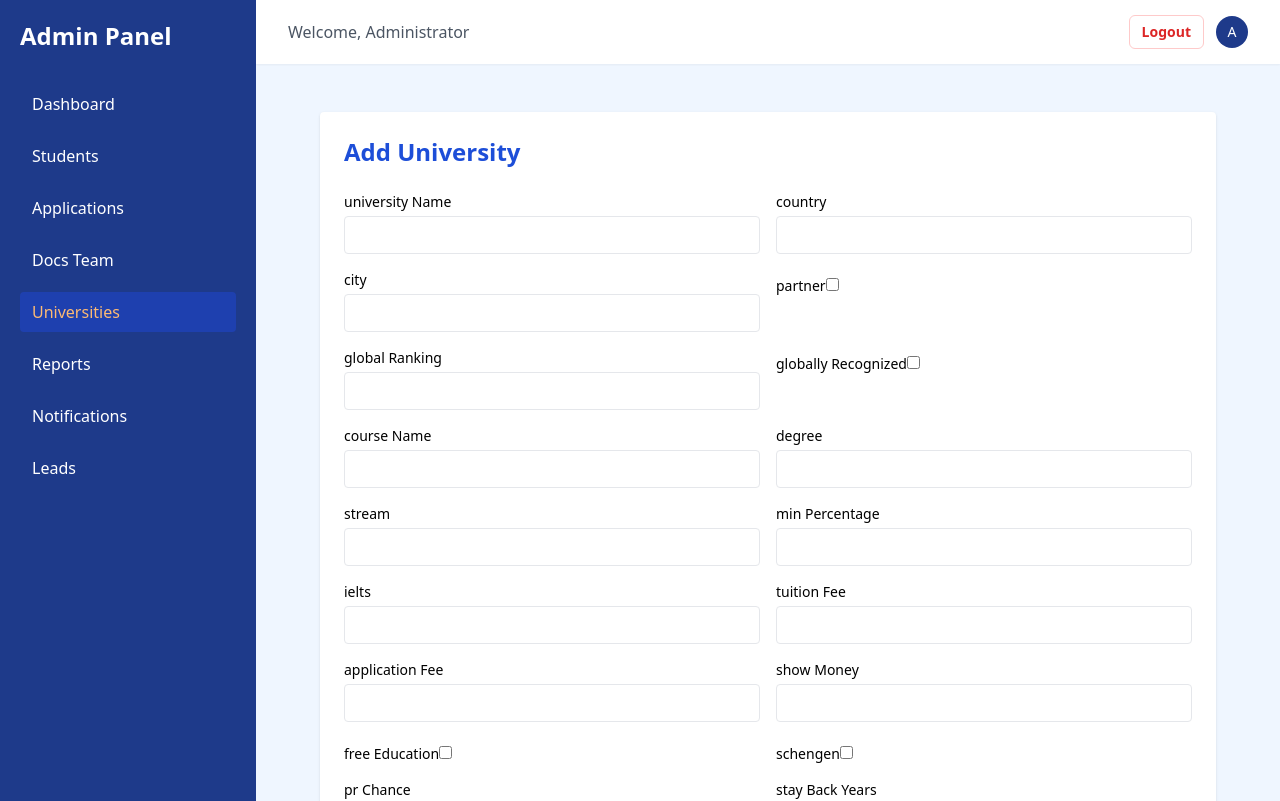
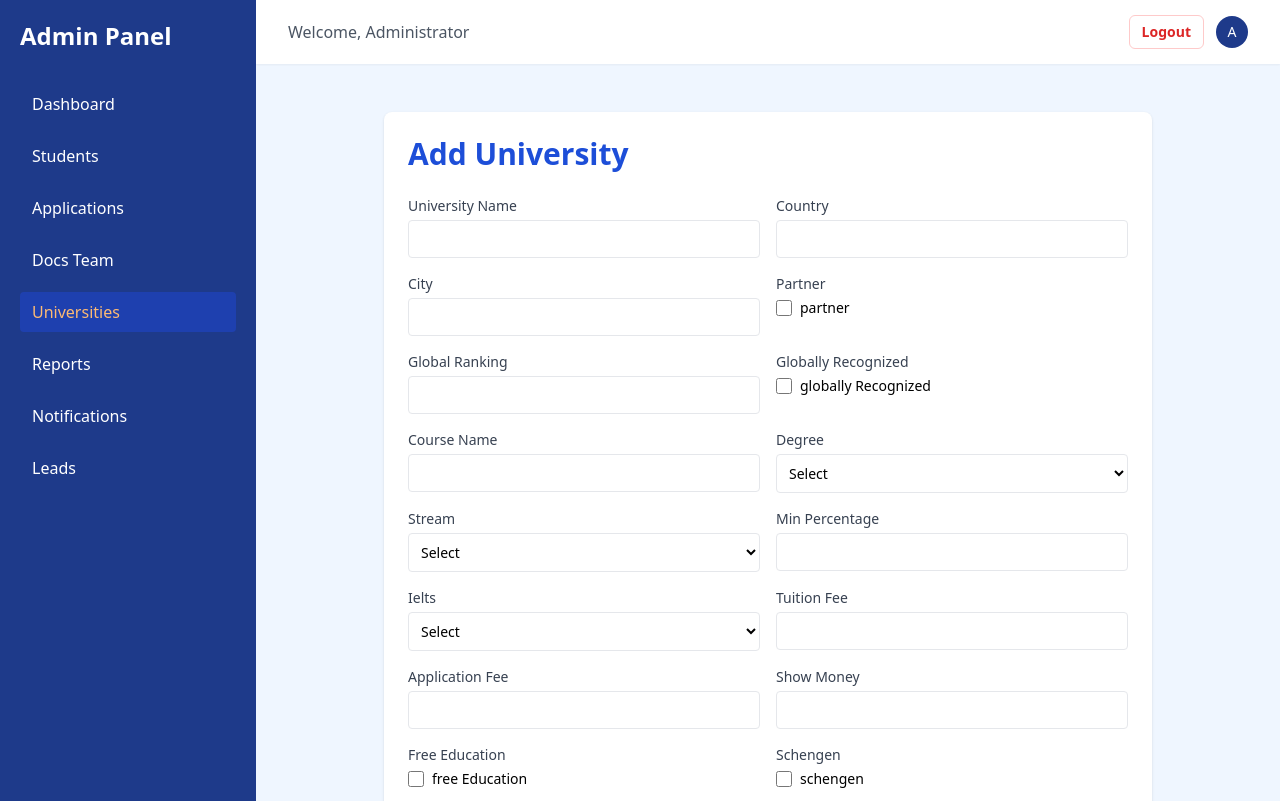
Before and after one commit to cereena/Abroad-process-tracker, a React (Vite) app: page /admin/universities/new in a window 1280 px wide. Shown: the top 801 px of the page. Built offline with nearby package versions, Linux system fonts and the light colour scheme; sample sign-in values are in the browser's storage.

Commit message:
admin side university CRUD working

```diff
--- a/src/pages/admin/AdminLayout.jsx
+++ b/src/pages/admin/AdminLayout.jsx
@@ -25,13 +25,11 @@ export default function AdminLayout() {
       {/* SIDEBAR */}
       <aside
         className={`
-      sticky top-0 lg:static
-      w-64 min-h-screen bg-blue-900 text-white p-5
-      transform transition-transform duration-300
-      ${open ? "translate-x-0" : "-translate-x-full"}
-      lg:translate-x-0
-      z-50
-      `}
+    fixed top-0 left-0 h-full w-64 bg-blue-900 text-white p-5
+    transform transition-transform duration-300 z-50
+    ${open ? "translate-x-0" : "-translate-x-full"}
+    lg:relative lg:translate-x-0 lg:sticky lg:h-auto
+  `}
       >
 
         {/* MOBILE CLOSE */}
--- a/src/pages/admin/Universities-admin.jsx
+++ b/src/pages/admin/Universities-admin.jsx
@@ -43,7 +43,24 @@ const AdminUniversities = () => {
   /* PAGINATION */
 
   const [page, setPage] = useState(1);
-  const perPage = 9;
+
+  const [perPage, setPerPage] = useState(9);
+
+useEffect(() => {
+  const updatePerPage = () => {
+    const w = window.innerWidth;
+
+    if (w < 640) setPerPage(6); // mobile
+    else if (w < 1024) setPerPage(10); // tablet
+    else setPerPage(9); // desktop
+  };
+
+  updatePerPage(); // initial
+  window.addEventListener("resize", updatePerPage);
+
+  return () => window.removeEventListener("resize", updatePerPage);
+}, []);
+
 
   /* ================= FETCH ================= */
 
@@ -248,8 +265,7 @@ const AdminUniversities = () => {
       </div>
 
       {/* FILTERS */}
-      <div className="bg-white p-4 rounded shadow mb-6 grid grid-cols-1 sm:grid-cols-2 lg:grid-cols-4 gap-3">
-
+      <div className="bg-white p-4 rounded shadow mb-6 grid grid-cols-1 sm:grid-cols-2 md:grid-cols-5 lg:grid-cols-4 gap-3">
         <input
           placeholder="Search"
           value={search}
@@ -332,8 +348,7 @@ const AdminUniversities = () => {
               stayBack: "",
             })
           }
-          className="bg-gray-200 rounded"
-        >
+         className="bg-gray-200 rounded px-2 py-1 w-full sm:w-auto">
           Clear
         </button>
 
@@ -350,7 +365,7 @@ const AdminUniversities = () => {
 
             <div
               key={u._id}
-              className="bg-white p-5 rounded-xl shadow border"
+              className="bg-white p-5 rounded-xl shadow border flex flex-col justify-between h-full"
             >
 
               <h2 className="font-bold text-lg text-blue-700 break-words">
--- a/src/pages/admin/UniversityForm.jsx
+++ b/src/pages/admin/UniversityForm.jsx
@@ -1,12 +1,30 @@
 import React, { useEffect, useState } from "react";
 import { useNavigate, useParams } from "react-router-dom";
 
+const ENUMS = {
+    degree: ["Bachelors", "Masters", "PhD", "Diploma"],
+
+    stream: [
+        "Computer Science",
+        "Engineering",
+        "Business",
+        "Health",
+        "Arts",
+        "Science",
+    ],
+
+    ielts: ["Required", "Waiver", "Not Required"],
+
+    prChance: ["Low", "Medium", "High"],
+};
+
 const UniversityForm = () => {
-
     const navigate = useNavigate();
     const { id } = useParams();
 
     const isEdit = Boolean(id);
+
+    const [loading, setLoading] = useState(false);
 
     const [form, setForm] = useState({
         universityName: "",
@@ -36,13 +54,16 @@ const UniversityForm = () => {
         commissionPercent: "",
     });
 
-    /* LOAD EDIT */
+    /* ================= LOAD EDIT ================= */
 
     useEffect(() => {
         if (isEdit) fetchOne();
     }, [id]);
 
     const fetchOne = async () => {
+        try {
+            setLoading(true);
+
             const token = localStorage.getItem("adminToken");
 
             const res = await fetch(
@@ -54,7 +75,9 @@ const UniversityForm = () => {
                 }
             );
 
-        console.log("STATUS:", res.status);
+            if (!res.ok) {
+                throw new Error("Failed to load university");
+            }
 
             const data = await res.json();
 
@@ -87,12 +110,33 @@ const UniversityForm = () => {
                 intakes: data.intakes?.join(", ") || "",
                 commissionPercent: data.commissionPercent || "",
             });
+        } catch (err) {
+            console.error(err);
+            alert("Failed to load data");
+            navigate(-1);
+        } finally {
+            setLoading(false);
+        }
     };
 
-    /* SAVE */
+    /* ================= CHANGE HANDLER ================= */
+
+    const handleChange = (e) => {
+        const { name, value, type, checked } = e.target;
+
+        setForm((prev) => ({
+            ...prev,
+            [name]: type === "checkbox" ? checked : value,
+        }));
+    };
+
+    /* ================= SAVE ================= */
 
     const handleSubmit = async (e) => {
         e.preventDefault();
+
+        try {
+            setLoading(true);
 
             const token = localStorage.getItem("adminToken");
 
@@ -110,8 +154,13 @@ const UniversityForm = () => {
                 partTimeHours: Number(form.partTimeHours),
                 commissionPercent: Number(form.commissionPercent),
 
-            intakes: form.intakes.split(",").map(i => i.trim()),
+                intakes: form.intakes
+                    .split(",")
+                    .map((i) => i.trim())
+                    .filter(Boolean),
             };
+
+            console.log("SENDING:", payload);
 
             const url = isEdit
                 ? `http://localhost:5000/api/admin/universities/${id}`
@@ -119,7 +168,7 @@ const UniversityForm = () => {
 
             const method = isEdit ? "PUT" : "POST";
 
-        await fetch(url, {
+            const res = await fetch(url, {
                 method,
                 headers: {
                     "Content-Type": "application/json",
@@ -128,95 +177,110 @@ const UniversityForm = () => {
                 body: JSON.stringify(payload),
             });
 
+            const data = await res.json();
+
+            if (!res.ok) {
+                throw new Error(data.message || "Save failed");
+            }
+
+            alert(isEdit ? "Updated Successfully" : "Created Successfully");
+
             navigate("/admin/universities");
+        } catch (err) {
+            console.error(err);
+            alert(err.message || "Something went wrong");
+        } finally {
+            setLoading(false);
+        }
     };
 
-    /* UI */
+    /* ================= UI ================= */
+
+    if (loading) {
+        return (
+            <div className="p-6 text-center text-gray-600">
+                Loading...
+            </div>
+        );
+    }
 
     return (
-        <div className="p-6 bg-blue-50 min-h-[100vh] w-full">
+        <div className="p-4 sm:p-6 bg-blue-50 min-h-screen w-full">
+            <div className="max-w-3xl mx-auto bg-white p-4 sm:p-6 rounded-lg shadow">
 
-            <div className="max-w-4xl mx-auto bg-white p-6 rounded shadow">
-
-                <h1 className="text-2xl font-bold mb-6 text-blue-700">
+                <h1 className="text-2xl sm:text-3xl font-bold mb-6 text-blue-700">
                     {isEdit ? "Edit University" : "Add University"}
                 </h1>
 
                 <form
                     onSubmit={handleSubmit}
-                    className="grid grid-cols-2 gap-4"
+                    className="grid grid-cols-1 sm:grid-cols-2 gap-4"
                 >
-
                     {Object.keys(form).map((key) => (
-                        <label key={key} className="text-sm">
-
-                            {key.replace(/([A-Z])/g, " $1")}
+                        <label key={key} htmlFor={key} className="text-sm flex flex-col gap-1 w-full">
+                            <span className="capitalize text-gray-700">{key.replace(/([A-Z])/g, " $1")}</span>
 
                             {typeof form[key] === "boolean" ? (
+                                <div className="flex items-center gap-2">
                                     <input
+                                        id={key}
+                                        name={key}
                                         type="checkbox"
                                         checked={form[key]}
-                                    onChange={(e) =>
-                                        setForm({
-                                            ...form,
-                                            [key]: e.target.checked,
-                                        })
-                                    }
-                                    className="mt-2"
+                                        onChange={handleChange}
+                                        className="h-4 w-4"
                                     />
+                                    <span className="text-sm">{key.replace(/([A-Z])/g, " $1")}</span>
+                                </div>
+                            ) : ENUMS[key] ? (
+                                <select
+                                    id={key}
+                                    name={key}
+                                    value={form[key]}
+                                    onChange={handleChange}
+                                    required
+                                    className="border p-2 rounded focus:outline-none focus:ring-2 focus:ring-blue-300 bg-white w-full"
+                                >
+                                    <option value="">Select</option>
+                                    {ENUMS[key].map((opt) => (
+                                        <option key={opt} value={opt}>
+                                            {opt}
+                                        </option>
+                                    ))}
+                                </select>
                             ) : (
                                 <input
-                                    type={
-                                        [
-                                            "globalRanking",
-                                            "minPercentage",
-                                            "tuitionFee",
-                                            "applicationFee",
-                                            "showMoney",
-                                            "stayBackYears",
-                                            "partTimeHours",
-                                            "commissionPercent",
-                                        ].includes(key)
-                                            ? "number"
-                                            : "text"
-                                    }
+                                    id={key}
+                                    name={key}
+                                    type={["globalRanking", "minPercentage", "tuitionFee", "applicationFee", "showMoney", "stayBackYears", "partTimeHours", "commissionPercent"].includes(key) ? "number" : "text"}
                                     value={form[key]}
-                                    onChange={(e) =>
-                                        setForm({
-                                            ...form,
-                                            [key]: e.target.value,
-                                        })
-                                    }
-                                    className="border p-2 w-full rounded mt-1"
+                                    onChange={handleChange}
+                                    className="border p-2 rounded focus:outline-none focus:ring-2 focus:ring-blue-300 w-full"
                                 />
                             )}
-
                         </label>
                     ))}
 
-
-                    <div className="col-span-2 flex items-center gap-4 mt-4">
-
+                    <div className="col-span-1 sm:col-span-2 flex flex-wrap gap-4 mt-6 justify-start sm:justify-end">
                         <button
                             type="submit"
-                            className="bg-orange-500 text-white px-6 py-2 rounded"
+                            disabled={loading}
+                            className="bg-orange-500 text-white px-6 py-2 rounded hover:bg-orange-600 transition disabled:opacity-60"
                         >
                             {isEdit ? "Update" : "Create"}
                         </button>
-
                         <button
                             type="button"
                             onClick={() => navigate(-1)}
-                            className="border px-6 py-2 rounded"
+                            className="border px-6 py-2 rounded hover:bg-gray-100 transition"
                         >
                             Cancel
                         </button>
-
                     </div>
-
                 </form>
             </div>
         </div>
+
     );
 };
 
```
Also changed, not shown: src/pages/student/Universities.jsx (+74 -60 lines). Lines whose indentation alone changed are shown as unchanged.
